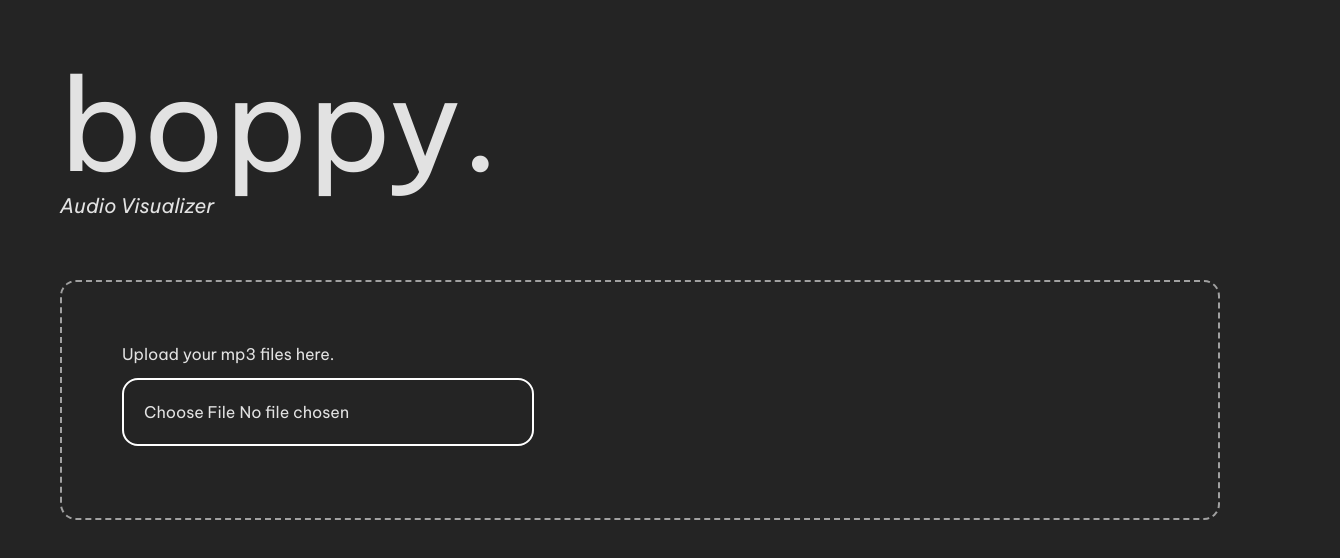
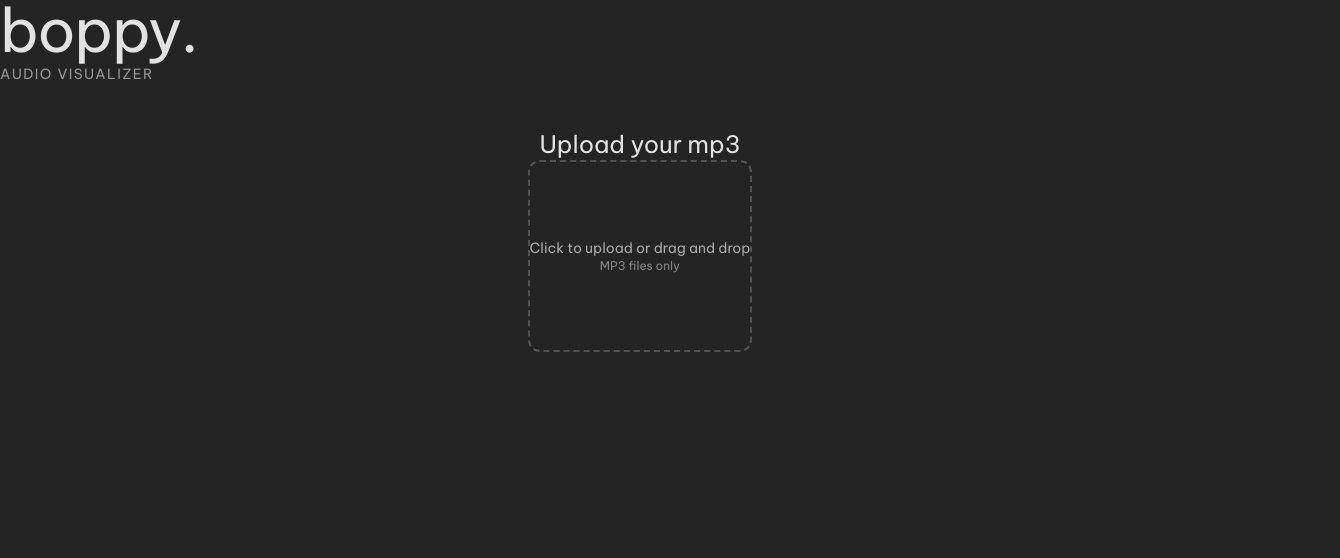
Before and after one commit to aguilarxnldoz/boppy, a React (Vite) app: page / in a window 1280 px wide. Shown: the top 558 px of the page, 1340 px wide, since content can reach past the window. Built offline with nearby package versions, Linux system fonts and the light colour scheme; the HTML template or start-up script is replaced by a standard one.

Commit message:
feature: song queue

```diff
--- a/src/App.tsx
+++ b/src/App.tsx
@@ -4,10 +4,10 @@ function App() {
     return (
         <>
             <Header />
-            <main className="main-view w-auto relative h-full max-h-[100vh]">
+            <main className="relative h-screen w-full">
                 <div
                     id="main-wrapper"
-                    className="relative m-auto h-full"
+                    className="h-full w-full"
                 >
                     <UploadMP3 />
                 </div>
--- a/src/components/header/header.tsx
+++ b/src/components/header/header.tsx
@@ -1,13 +1,13 @@
 export default function Header() {
     return (
         <>
-            <header className="w-full absolute z-10">
+            <header className="w-full absolute z-10 top-0 left-0 p-6">
                 <div
                     id="header-headings"
-                    className="w-full flex flex-col gap-1 m-15"
+                    className="flex flex-col gap-1"
                 >
-                    <h1 className="text-9xl">boppy.</h1>
-                    <h2 className="text-xl italic">Audio Visualizer</h2>
+                    <h1 className="text-6xl font-bold tracking-tight">boppy.</h1>
+                    <h2 className="text-sm uppercase tracking-widest opacity-60">Audio Visualizer</h2>
                 </div>
             </header>
         </>
--- a/src/components/upload/upload_mp3.tsx
+++ b/src/components/upload/upload_mp3.tsx
@@ -1,41 +1,84 @@
-import {useState} from "react";
+import {useState, useRef} from "react";
 
 import Visualizer from "../visualizer";
 
 export default function UploadMP3() {
-    const [step, setStep] = useState<number>(1);
-    const [file, setFile] = useState<File | null>(null);
+    const [queue, setQueue] = useState<File[]>([]);
+    const [currentIndex, setCurrentIndex] = useState<number>(-1);
+    const fileInputRef = useRef<HTMLInputElement>(null);
+
+    const currentFile = currentIndex >= 0 ? queue[currentIndex] : null;
+
+    const addToQueue = (file: File) => {
+        setQueue((prev) => {
+            if (currentIndex === -1) {
+                setCurrentIndex(prev.length);
+            }
+            return [...prev, file];
+        });
+    };
+
+    const playNext = () => {
+        if (currentIndex < queue.length - 1) {
+            setCurrentIndex(currentIndex + 1);
+        }
+    };
 
     const handleUpload = (event: React.ChangeEvent<HTMLInputElement>) => {
         const selectedFile: File | null = event.target.files && event.target.files[0] ? event.target.files[0] : null;
-        if (selectedFile === null) console.error("File could not be uploaded");
-        setFile(selectedFile);
-        setStep(2);
+        if (selectedFile === null) {
+            console.error("File could not be uploaded");
+            return;
+        }
+        addToQueue(selectedFile);
+    };
+
+    const handleUploadClick = () => {
+        fileInputRef.current?.click();
     };
 
     return (
         <>
-            {step === 1 && (
+            <input
+                type="file"
+                accept=".mp3"
+                className="hidden"
+                ref={fileInputRef}
+                onChange={(event) => handleUpload(event)}
+            ></input>
+
+            {currentIndex === -1 ? (
                 <section
                     id="upload-mp3-section"
-                    className="border-2 border-dashed border-neutral-400 rounded-2xl p-15 mx-15 w-auto relative top-70"
+                    className="flex flex-col items-center justify-center min-h-[60vh] px-6"
                 >
-                    <h3>Upload your mp3 files here.</h3>
-                    <form className="my-3 w-auto">
-                        <input
-                            type="file"
-                            accept=".mp3"
-                            className="border-white border-2 rounded-2xl p-5 w-auto"
-                            onChange={(event) => handleUpload(event)}
-                        ></input>
-                    </form>
+                    <div className="text-center space-y-6 max-w-md">
+                        <h3 className="text-2xl font-light">Upload your mp3</h3>
+                        <form className="w-full">
+                            <label className="flex flex-col items-center justify-center w-full h-48 border-2 border-dashed border-neutral-600 rounded-xl cursor-pointer hover:border-neutral-400 hover:bg-neutral-800/30 transition-all duration-300">
+                                <div className="flex flex-col items-center justify-center pt-5 pb-6">
+                                    <p className="mb-2 text-sm opacity-70">
+                                        <span className="font-semibold">Click to upload</span> or drag and drop
+                                    </p>
+                                    <p className="text-xs opacity-50">MP3 files only</p>
+                                </div>
+                                <input
+                                    type="file"
+                                    accept=".mp3"
+                                    className="hidden"
+                                    onChange={(event) => handleUpload(event)}
+                                ></input>
+                            </label>
+                        </form>
+                    </div>
                 </section>
-            )}
-
-            {step === 2 && file && (
-                <>
-                    <Visualizer mp3File={file!} />
-                </>
+            ) : (
+                <Visualizer
+                    mp3File={currentFile!}
+                    onUploadNew={handleUploadClick}
+                    onPlayNext={playNext}
+                    hasNext={currentIndex < queue.length - 1}
+                />
             )}
         </>
     );
--- a/src/components/visualizer.tsx
+++ b/src/components/visualizer.tsx
@@ -1,15 +1,20 @@
 import {useState, useEffect} from "react";
 import BasicBar from "./visualizers/basic_bar";
 
-export default function Visualizer({mp3File}: {mp3File: File}) {
+interface VisualizerProps {
+    mp3File: File;
+    onUploadNew?: () => void;
+    onPlayNext?: () => void;
+    hasNext?: boolean;
+}
+
+export default function Visualizer({mp3File, onUploadNew, onPlayNext, hasNext}: VisualizerProps) {
     const [audioURL, setAudioURL] = useState<string | undefined>(undefined);
 
     useEffect(() => {
         if (mp3File) {
-            // audio url to insert into the html audio element
             const url = URL.createObjectURL(mp3File);
             setAudioURL(url);
-            // audioContext.current = new (window.AudioContext || window.webkitAudioContext)();
             return () => URL.revokeObjectURL(url);
         } else {
             setAudioURL(undefined);
@@ -20,14 +25,18 @@ export default function Visualizer({mp3File}: {mp3File: File}) {
         <>
             <section
                 id="visual-container"
-                className="w-auto mt-5 h-full"
+                className="w-full h-full"
             >
-                <h3 className="ml-5">Currently playing {mp3File.name.slice(0, -4)}</h3>
                 <div
                     id="visual-displays"
-                    className="w-full h-full absolute"
+                    className="w-full h-full absolute inset-0"
                 >
-                    <BasicBar audioURL={audioURL} />
+                    <BasicBar
+                        audioURL={audioURL}
+                        onUploadNew={onUploadNew}
+                        onPlayNext={onPlayNext}
+                        hasNext={hasNext}
+                    />
                 </div>
             </section>
         </>
--- a/src/components/visualizers/basic_bar.tsx
+++ b/src/components/visualizers/basic_bar.tsx
@@ -1,8 +1,14 @@
-import {useEffect, useRef, type MutableRefObject} from "react";
+import {useEffect, useRef} from "react";
 import TrackControls from "../track_controls/track_controls";
 
-// this canvas element displays the visuals based on the values within the mp3 file
-export default function BasicBar({audioURL}: {audioURL: string | undefined}) {
+interface BasicBarProps {
+    audioURL: string | undefined;
+    onUploadNew?: () => void;
+    onPlayNext?: () => void;
+    hasNext?: boolean;
+}
+
+export default function BasicBar({audioURL, onUploadNew, onPlayNext, hasNext}: BasicBarProps) {
     const canvasElementRef = useRef<HTMLCanvasElement | null>(null);
     const audioElementRef = useRef<HTMLMediaElement | null>(null);
 
@@ -101,15 +107,20 @@ export default function BasicBar({audioURL}: {audioURL: string | undefined}) {
         <>
             <canvas
                 id="visual-canvas"
-                className="w-full"
+                className="w-full h-full"
                 ref={canvasElementRef}
             ></canvas>
             <audio
-                className="w-[75%] absolute top-1 justify-self-center z-11"
+                className="hidden"
                 src={audioURL}
                 ref={audioElementRef}
             ></audio>
-            <TrackControls audioElementReference={audioElementRef} />
+            <TrackControls
+                audioElementReference={audioElementRef}
+                onUploadNew={onUploadNew}
+                onPlayNext={onPlayNext}
+                hasNext={hasNext}
+            />
         </>
     );
 }
--- a/src/index.css
+++ b/src/index.css
@@ -5,14 +5,13 @@
     --bg-colour: #242424;
     --main-font: "Be Vietnam Pro", sans-serif;
 
-    font-family: system-ui, Avenir, Helvetica, Arial, sans-serif;
+    font-family: var(--main-font);
     line-height: 1.5;
     font-weight: 400;
 
-    color-scheme: light dark;
+    color-scheme: dark;
     color: rgba(255, 255, 255, 0.87);
     background-color: var(--bg-colour);
-    color-scheme: light dark;
 
     font-synthesis: none;
     text-rendering: optimizeLegibility;
@@ -20,8 +19,16 @@
     -moz-osx-font-smoothing: grayscale;
 }
 
+* {
+    margin: 0;
+    padding: 0;
+    box-sizing: border-box;
+}
+
 body {
     font-family: var(--main-font);
+    background-color: var(--bg-colour);
+    overflow: hidden;
 }
 
 #visual-canvas {
```
Also changed, not shown: src/components/track_controls/track_controls.tsx (+30 -13 lines), 2 other files (tests, documents, lock files or other folders).
